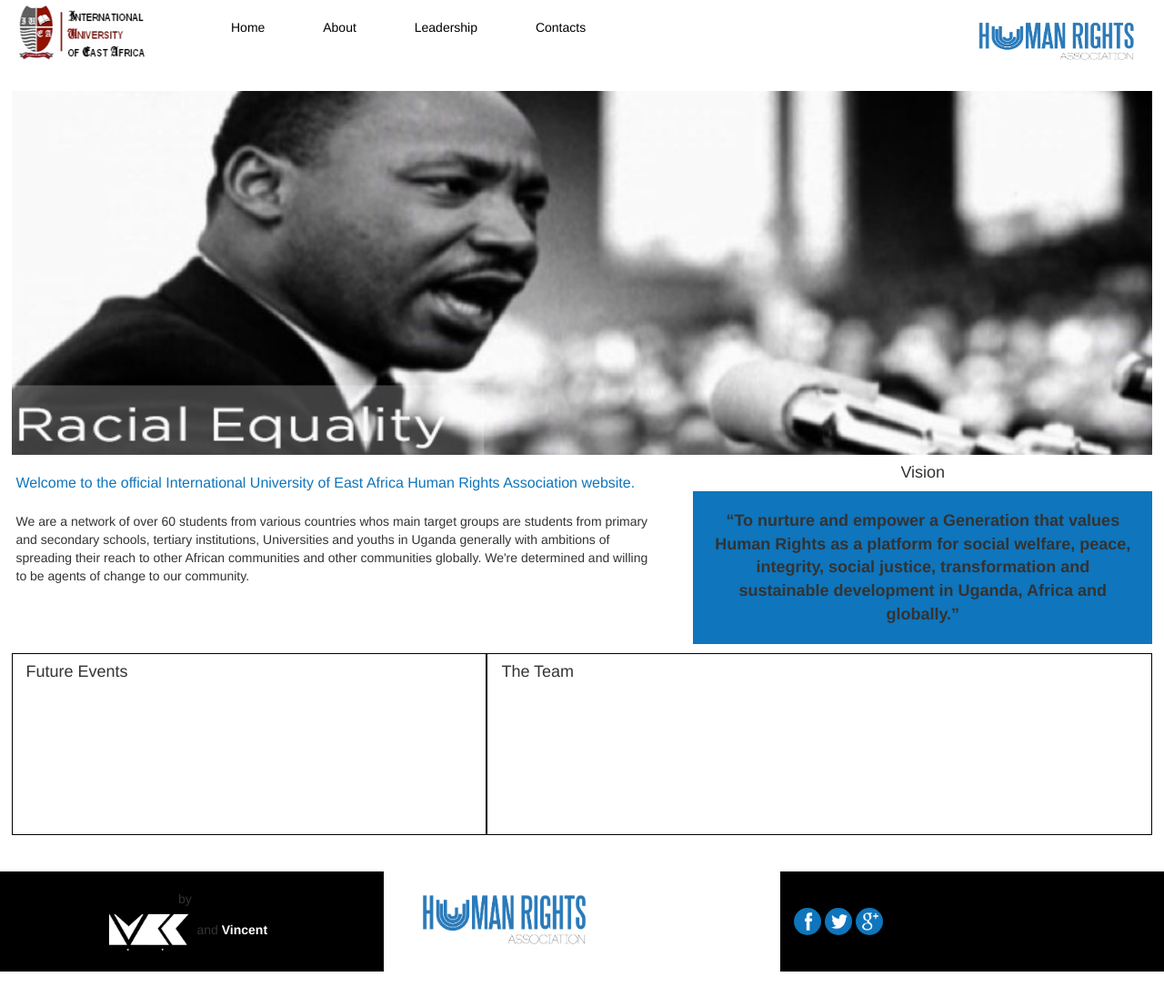
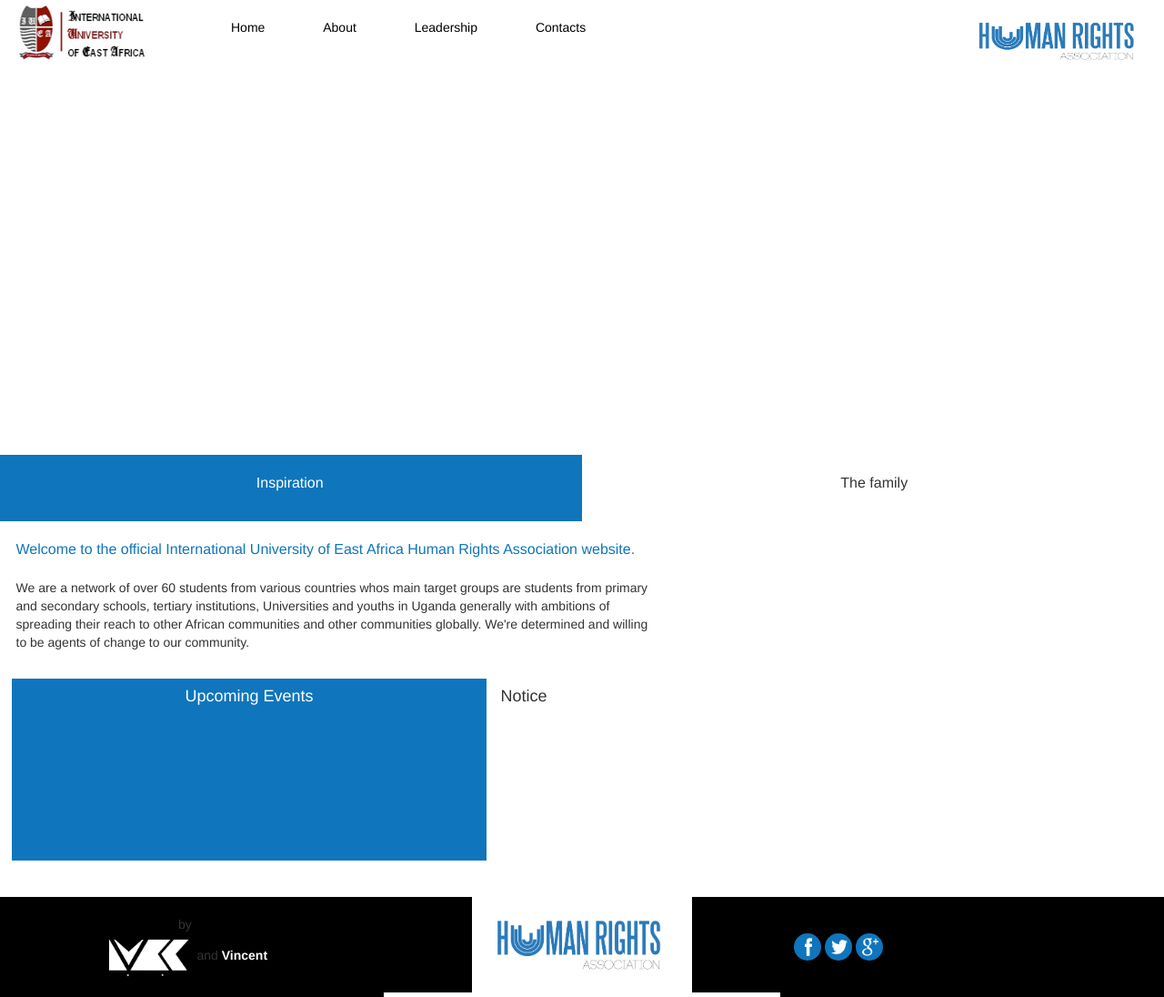
Before and after one commit to VincentHokie/Human-Rights-2, a plain HTML site: page index.html in a window 1280 px wide. Shown: the whole page at 91% size. Before the commit the page ends 1068 px from the top, so only its background shows below. Drawn offline with Linux system fonts and the light colour scheme.

Commit message:
other changes

```diff
--- a/index.html
+++ b/index.html
@@ -30,33 +30,54 @@
 
         <div id="home" class="row">
           <div class="col-lg-12 col-md-12 col-sm-12 col-xs-12" style="height:400px; padding:0px; padding-bottom:10px; position:relative; margin:auto">
-            <img id="Malala"src="images/MalalaYousafzai.png" alt="human rights" style="z-index:5">
-            <img src="images/mlk.png" id="mlk" style="z-index:4">
-            <img id="NelsonM" src="images/Nelson Mandela.png"  style="z-index:3">
-            <img src="images/Shirin Ebadi 6.png"  style="z-index:2" id="shirin">
-            <img src="images/silence.png" id="silence" style="z-index:2">
-            <img src="images/hrlogo.png">
+          	<img src="images/IMG-20150522-WA0012-1.jpg" class="famImages" id="oneFam">
+            <img src="images/IMG-20150522-WA0011.jpg" class="famImages" id="twoFam">
+            <img src="images/IMG-20150522-WA0010.jpg" class="famImages" id="threeFam">
+            <img src="images/IMG-20150522-WA0007.jpg" class="famImages"  id="fourFam">
+            <img src="images/IMG-20150522-WA0005.jpg" class="famImages" id="fiveFam">
+            <img src="images/IMG-20150522-WA0004.jpg" class="famImages" id="sixFam">
+            <img src="images/IMG-20150522-WA0003.jpg" class="famImages"  id="sevenFam">
+
+            <img src="images/mlk.png" id="mlk" class="images">
+            <img id="NelsonM" src="images/Nelson Mandela.png" class="images">
+            <img src="images/Shirin Ebadi 6.png" id="shirin" class="images">
+            <img src="images/silence.png" id="silence" class="images">
+            <img id="Malala"src="images/MalalaYousafzai.png" alt="human rights" class="images">
+          </div>
+
+          <div class="row" style="height:10px; text-align:center; font-size:16px; padding-top:5px">
+
+            <div class="col-lg-6 col-md-6 col-sm-6 col-xs-6 nowShowing" id="inspiration">
+              <p>Inspiration</p>
+            </div>
+            <div class="col-lg-6 col-md-6 col-sm-6 col-xs-6" id="family">
+              <p>The family</p>
+            </div>
+
           </div>
 
           <div class="row">
             <p class="col-lg-7 col-md-7 col-sm-7 col-xs-12"><span>Welcome to the official International University of East Africa Human Rights Association website.</span><br><br> We are a network of over 60 students from various countries whos main target groups are students from primary and secondary schools, tertiary institutions, Universities and youths in Uganda generally with ambitions of spreading their reach to other African communities and other communities globally. We're determined and willing to be agents of change to our community.</p>
-            <div class="col-lg-5 col-md-5 col-sm-5 col-xs-12" style="font-size:18px; text-align:center">
-            <h4>Vision</h4>
-            <p style="background-color:#0F75BC"><strong>“To nurture and empower a Generation that values Human Rights as a platform for social welfare, peace, integrity, social justice, transformation and sustainable development in Uganda, Africa and globally.”</strong></p>
+            <div class="col-lg-5 col-md-5 col-sm-5 col-xs-12" id="leftStuff">
+            <h4 style="padding:5px; border-radius:5px"></h4>
+            <p></p><br>
           </div>
 
         </div>
+
         <div>
-          <div class="col-lg-5 col-md-5 col-sm-5 col-xs-12" style="height:200px; border:1px solid black">
-          <h4>Future Events</h4>
 
+          <div class="col-lg-5 col-md-5 col-sm-5 col-xs-12" style="height:200px; background-color:#0F75BC; text-align:center; color:#fff">
+          <h4>Upcoming Events</h4>
           </div>
-          <div class="col-lg-7 col-md-7 col-sm-7 col-xs-12" style="height:200px; border:1px solid black">
-          <h4>The Team</h4>
+
+          <div class="col-lg-7 col-md-7 col-sm-7 col-xs-12" style="height:200px">
+          <h4>Notice</h4>
           </div>
-        </div>
+
         </div>
 
+        </div>
         <br>
 
       </div>
--- a/styling/hra.css
+++ b/styling/hra.css
@@ -35,7 +35,7 @@ header ul {margin-top:20px; display:inline; padding-left:0px}
 
 #home span {color:#0F75BC; font-size:16px}
 
-#home img {width:100%; height:200px; position:absolute}
+.images {width:100%; height:200px; position:absolute}
 
 #contacts table { position:relative; width:80%; margin:auto}
 
@@ -43,21 +43,25 @@ header ul {margin-top:20px; display:inline; padding-left:0px}
 
 #contacts img { width:100px; height:75px}
 
+#home, #about, #contacts, #leadership {margin-top:0px}
+
 #about h3, #contacts h3, #home h3, #leadership h3 {color:#0F75BC; padding-left:15px}
 
 #about p, #contacts p, #home p, #leadership p {padding:20px}
 
-#bigTable {width:90%; display:none}
+#bigTable {width:98%; display:none}
 
 #smallTabele {width:90%; display:block}
 
-#leadership td {text-align:center; padding-top:50px; padding-left:20px; border:1px solid black}
+#leadership td {text-align:center; padding-top:50px; padding-left:20px}
 
 blockquote {padding:20px}
 
 footer {padding-top:20px; position:relative}
 
-#logo {margin:auto; height:105px}
+footer div {background-color:#000}
+
+#logo {margin:auto; height:105px; display:none}
 
 .social{height:30px; width:30px; background-color:#0F75BC; border-radius:15px; padding:3px; padding-left:5px; display:inline}
 
@@ -79,9 +83,9 @@ header img {padding-left:20px}
 
 #home, #about, #contacts, #leadership {margin-top:100px}
 
-#home img {width:100%; height:400px; margin:auto; position:absolute}
+.images, .famImages {width:100%; height:400px; margin:auto; position:absolute}
 
-#contacts table { position:relative; width:50%; margin:auto}
+#contacts table { position:relative; width:50%; margin:auto; background-color:transparent}
 
 #contacts td {padding:10px; text-align:center}
 
@@ -100,4 +104,12 @@ header img {padding-left:20px}
 .show{display:block}
 
 #profile img {float:left}
+
+#logo {display:block}
+
+.images, .famImages {display:none}
+
+#leftStuff {font-size:18px; text-align:center}
+
+.nowShowing {background-color:#0F75BC; color:white}
 }
```
Also changed, not shown: about.html (+2 -2 lines), contacts.html (+4 -4 lines), leadership.html (+3 -3 lines), images/IMG-20150522-WA0003.jpg (added), images/IMG-20150522-WA0004.jpg (added), images/IMG-20150522-WA0005.jpg (added), images/IMG-20150522-WA0007.jpg (added), images/IMG-20150522-WA0010.jpg (added), images/IMG-20150522-WA0011.jpg (added), images/IMG-20150522-WA0012-1.jpg (added), images/Inspiration.png (added), 1 other file.
